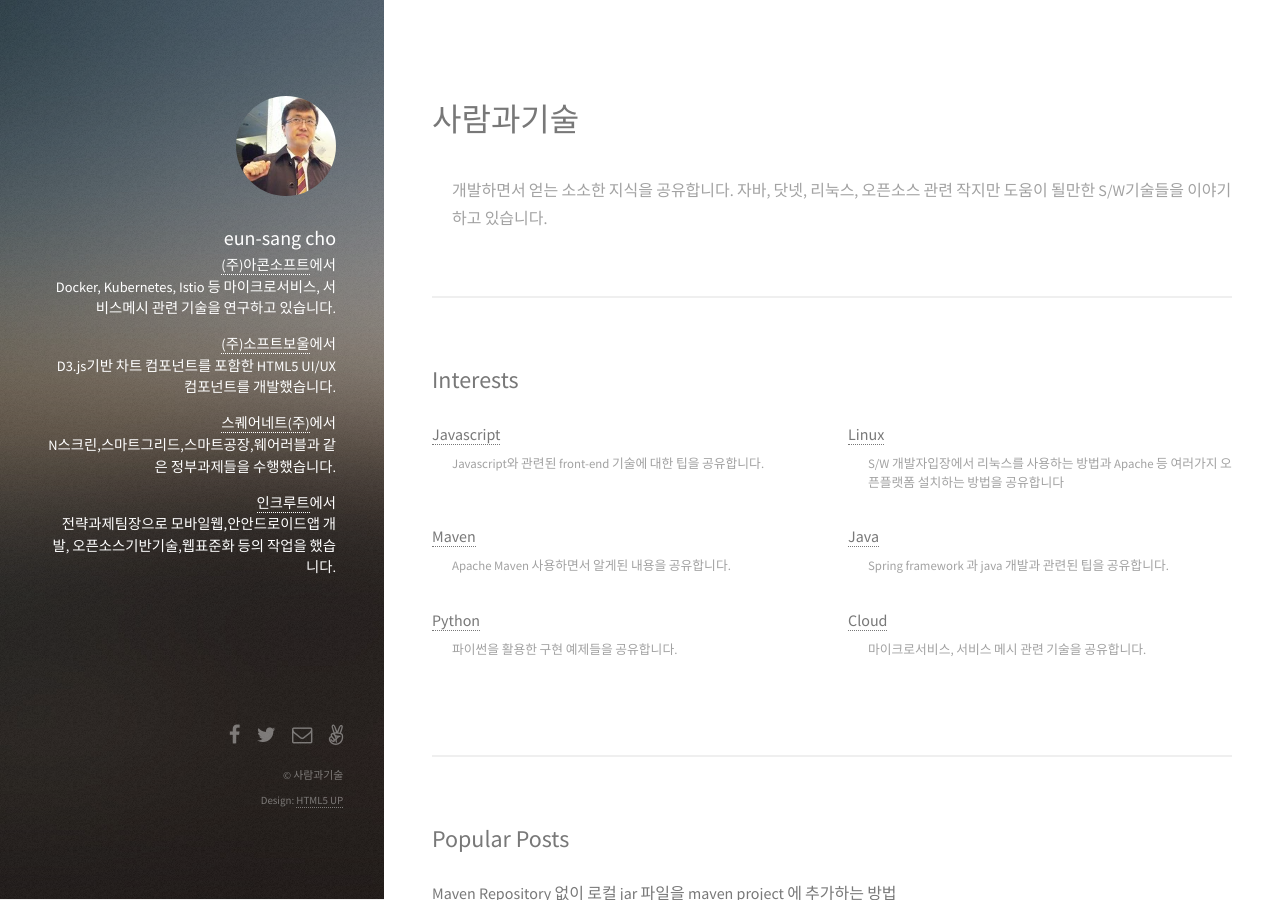
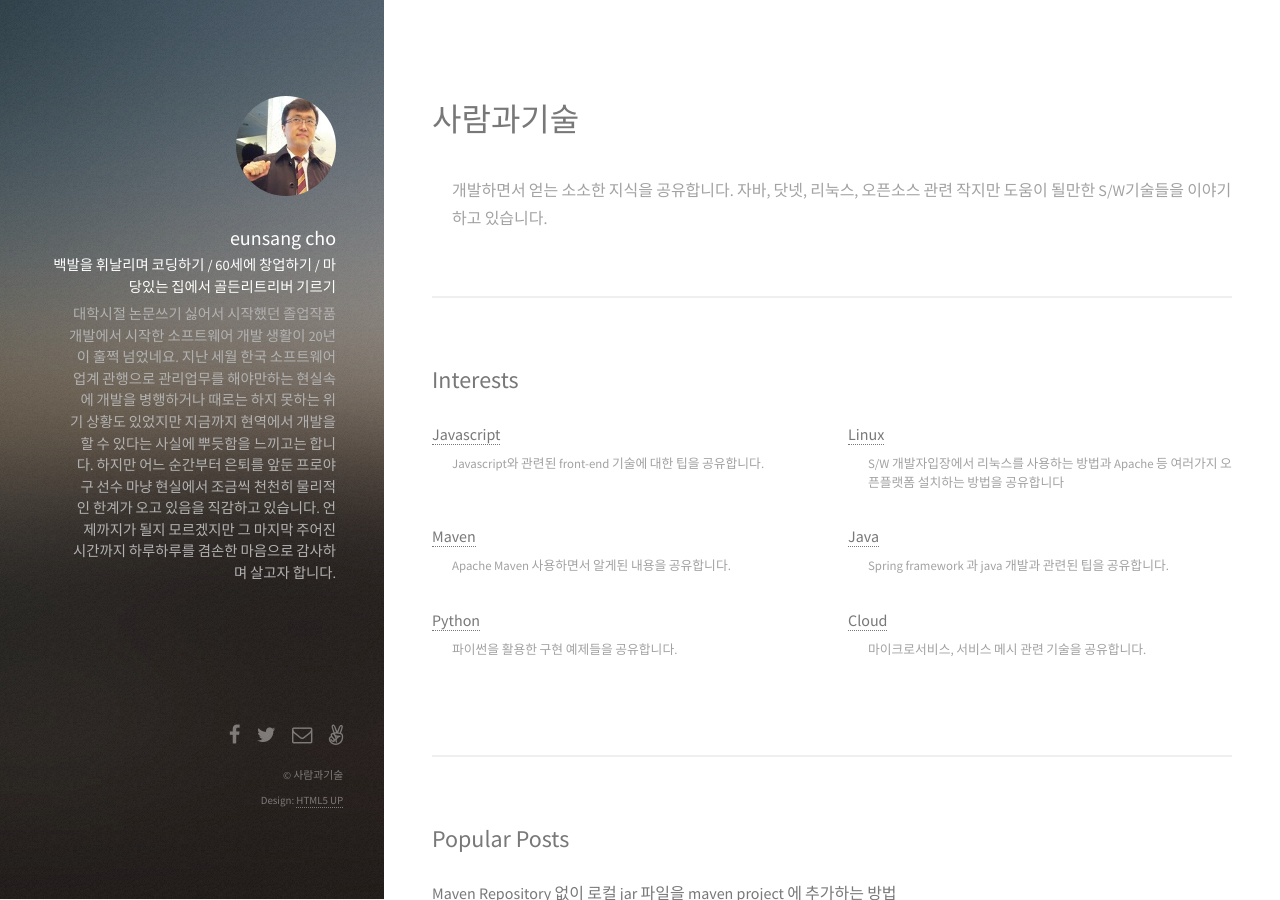
Before and after one commit to itnpeople/itnpeople.github.com, a Jekyll site: the page built from index.html, in a window 1280 px wide and 900 px high. Built offline with Jekyll 4.4.1, drawn with Linux system fonts in a browser that asks for light colours; nearby versions of some CDN libraries.

Commit message:
update profile comment

```diff
--- a/index.html
+++ b/index.html
@@ -18,11 +18,13 @@ description: "자바,닷넷,리눅스 등 각종 오픈소스 및 오픈 플렛
 		<!-- Header -->
 			<header id="header">
 				<a href="#" class="image avatar"><img src="{{site.baseurl}}/resources/img/index/avatar.jpg" alt="" /></a>
-				<h1><strong>eun-sang cho</strong></h1>
-				<h5><a href="http://www.cocktailcloud.io" target="_blank">(주)아콘소프트</a>에서<br/> Docker, Kubernetes, Istio 등 마이크로서비스, 서비스메시 관련 기술을 연구하고 있습니다.</h5>
-				<h5><a href="http://www.softbowl.co.kr" target="_blank">(주)소프트보울</a>에서<br/> D3.js기반 차트 컴포넌트를 포함한 HTML5 UI/UX 컴포넌트를 개발했습니다.</h5>
-				<h5><a href="http://www.squarenet.co.kr" target="_blank">스퀘어네트(주)</a>에서<br/> N스크린,스마트그리드,스마트공장,웨어러블과 같은 정부과제들을 수행했습니다.</h5>
-				<h5><a href="http://www.incruit.co.kr" target="_blank">인크루트</a>에서<br/>  전략과제팀장으로 모바일웹,안안드로이드앱 개발, 오픈소스기반기술,웹표준화 등의 작업을 했습니다.</h5>
+				<h1><strong>eunsang cho</strong></h1>
+                <h5>백발을 휘날리며 코딩하기 / 60세에 창업하기 / 마당있는 집에서 골든리트리버 기르기</h5>
+                <p>대학시절 논문쓰기 싫어서 시작했던  졸업작품 개발에서 시작한  소프트웨어 개발 생활이 20년이 훌쩍 넘었네요.
+지난 세월 한국 소프트웨어 업계 관행으로 관리업무를 해야만하는 현실속에 개발을 병행하거나 때로는 하지 못하는 위기 상황도 있었지만
+지금까지 현역에서 개발을 할 수 있다는 사실에 뿌듯함을 느끼고는 합니다.
+하지만 어느 순간부터 은퇴를 앞둔 프로야구 선수 마냥 현실에서 조금씩 천천히 물리적인 한계가 오고 있음을 직감하고 있습니다.
+언제까지가 될지 모르겠지만 그 마지막 주어진 시간까지 하루하루를 겸손한 마음으로 감사하며 살고자 합니다.</p>
 			</header>
 		<!-- Main -->
 			<div id="main">
```
